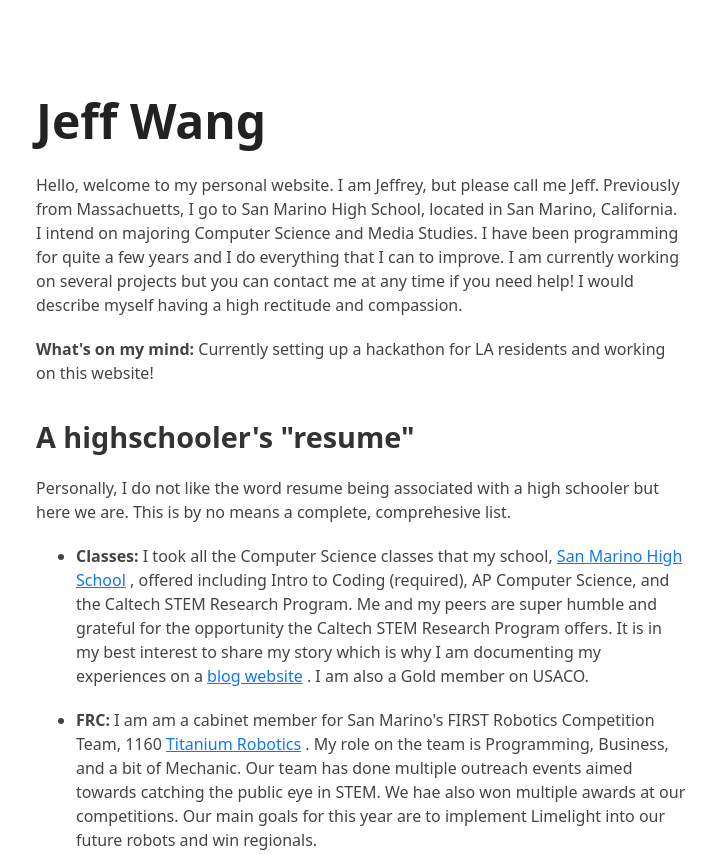
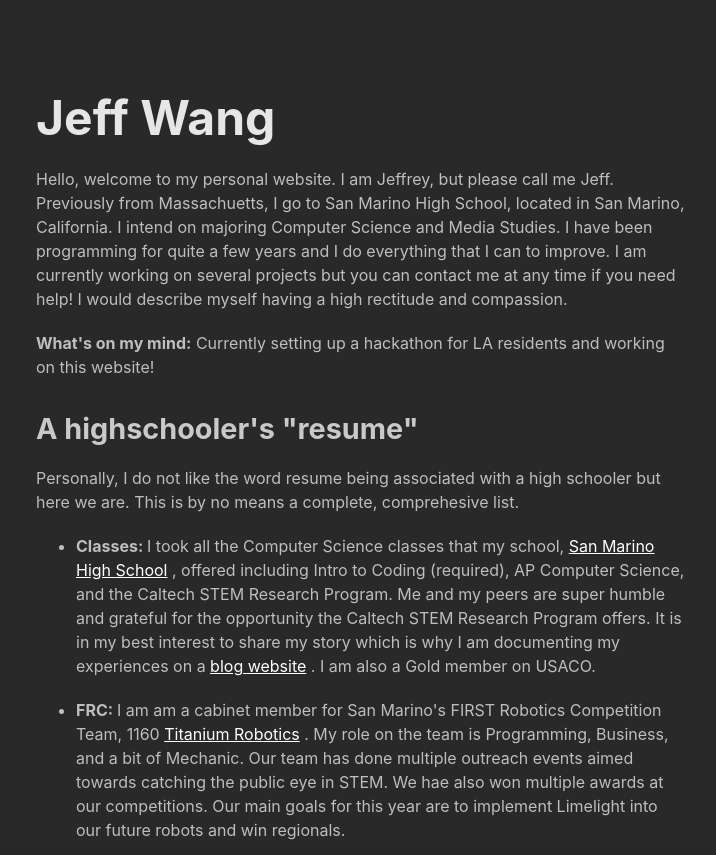
Before and after one commit to jeff-d-wang/jeff-d-wang.github.io, a plain HTML site: page index.html in a window 1280 px wide. Shown: the top 855 px of the page, without its empty margins (279-995 px from the left). Drawn offline with Linux system fonts and the light colour scheme.

Commit message:
dark theme > light

```diff
--- a/index.html
+++ b/index.html
@@ -6,137 +6,10 @@
         <meta name = "description" content="Jeff Wang is computer science student at San Marino High School.">
         <meta name = "viewport" content = "width=device-width, initial-scale = 1.0, maximum-scale = 1.0">
         <link rel = "shortcut icon" type = "image/png" href = "images/favicon.jpg">
-        <style>
-            * {
-                margin: 0;
-                padding: 0;
-                box-sizing: border-box;
-            }
-
-            body
-            {
-                font-family: system-ui, Helvetica, Arial, sans-serif;
-            }
-
-            #container
-            {
-                width: 90%;
-                max-width: 650px;
-                margin: 3rem auto;
-                padding: 2.5rem 0;
-            }
-
-            h1, h2, h3
-            {
-                color: #333;
-            }
-
-            h1
-            {
-                font-size: 2.5rem;
-                margin-bottom: .5rem;
-            }
-
-            .global-title
-            {
-                font-size: 3rem;
-                color: #222;
-            }
-
-            h2
-            {
-                font-size: 1.8rem;
-            }
-
-            h3
-            {
-                font-size: 1.3rem;
-            }
-
-            h2, h3
-            {
-                margin: 2rem 0 1rem;
-            }
-
-            p, li
-            {
-                font-size: 1rem;
-                line-height: 150%;
-                color: #444;
-                margin: 1.25rem 0;
-            }
-
-            li
-            {
-                margin: .5rem 0;
-            }
-
-            a
-            {
-                color: #1178f2;
-            }
-
-            a:hover, a:active
-            {
-                color: #64b3f4;
-            }
-
-            #portrait
-            {
-                width: 6rem;
-                height: 6rem;
-                border-radius: 4rem;
-                float: left;
-                margin-right: 1rem;
-                margin-bottom: 0.5rem;
-            }
-
-            li
-            {
-                margin-left: 2.5rem;
-            }
-
-            nav
-            {
-                margin-bottom: 3rem;
-            }
-
-            nav li
-            {
-                list-style: none;
-                display: inline-block;
-                margin: 0;
-            }
-
-            nav a
-            {
-                margin-right: 1rem;
-            }
-
-            img
-            {
-                max-width: 100%;
-            }
-
-            .two-col
-            {
-                display: grid;
-                grid-template-columns: 1fr 1fr;
-                grid-column-gap: 1rem;
-                margin-bottom: 1rem;
-            }
-            @media (max-width: 40rem)
-            {
-                .two-col
-                {
-                    grid-template-columns: 1fr;
-                    grid-row-gap: 1rem;
-                }
-            }
-        </style>
+        <link rel="stylesheet" href="./styles.css">
     </head>
 
-    <body data-gr-c-s-loaded = "true">
+    <body data-gr-c-s-loaded = "true" style="background-color:rgb(41, 41, 41);">
         <div id = "container">
 
             <h1 class = "global-title">Jeff Wang&zwj;</h1>
--- /dev/null
+++ b/styles.css
@@ -0,0 +1,128 @@
+* {
+    margin: 0;
+    padding: 0;
+    box-sizing: border-box;
+}
+
+body {
+    background: white;
+    font-family: -apple-system, BlinkMacSystemFont, Segoe UI, Roboto, Oxygen,
+        Ubuntu, Cantarell, Fira Sans, Droid Sans, Helvetica Neue, sans-serif;
+    -webkit-font-smoothing: antialiased;
+}
+
+#container
+{
+    width: 90%;
+    max-width: 650px;
+    margin: 3rem auto;
+    padding: 2.5rem 0;
+}
+
+h1, h2, h3
+{
+    color: rgb(201, 201, 201);
+}
+
+h1
+{
+    font-size: 2.5rem;
+    margin-bottom: .5rem;
+}
+
+.global-title
+{
+    font-size: 3rem;
+    color: rgb(230, 230, 230);
+}
+
+h2
+{
+    font-size: 1.8rem;
+}
+
+h3
+{
+    font-size: 1.3rem;
+}
+
+h2, h3
+{
+    margin: 2rem 0 1rem;
+}
+
+p, li
+{
+    font-size: 1rem;
+    line-height: 150%;
+    color: rgb(190, 190, 190);
+    margin: 1.25rem 0;
+}
+
+li
+{
+    margin: .5rem 0;
+}
+
+a
+{
+    color: #ffffff;
+}
+
+a:hover, a:active
+{
+    color: #64b3f4;
+}
+
+#portrait
+{
+    width: 6rem;
+    height: 6rem;
+    border-radius: 4rem;
+    float: left;
+    margin-right: 1rem;
+    margin-bottom: 0.5rem;
+}
+
+li
+{
+    margin-left: 2.5rem;
+}
+
+nav
+{
+    margin-bottom: 3rem;
+}
+
+nav li
+{
+    list-style: none;
+    display: inline-block;
+    margin: 0;
+}
+
+nav a
+{
+    margin-right: 1rem;
+}
+
+img
+{
+    max-width: 100%;
+}
+
+.two-col
+{
+    display: grid;
+    grid-template-columns: 1fr 1fr;
+    grid-column-gap: 1rem;
+    margin-bottom: 1rem;
+}
+@media (max-width: 40rem)
+{
+    .two-col
+    {
+        grid-template-columns: 1fr;
+        grid-row-gap: 1rem;
+    }
+}
```
